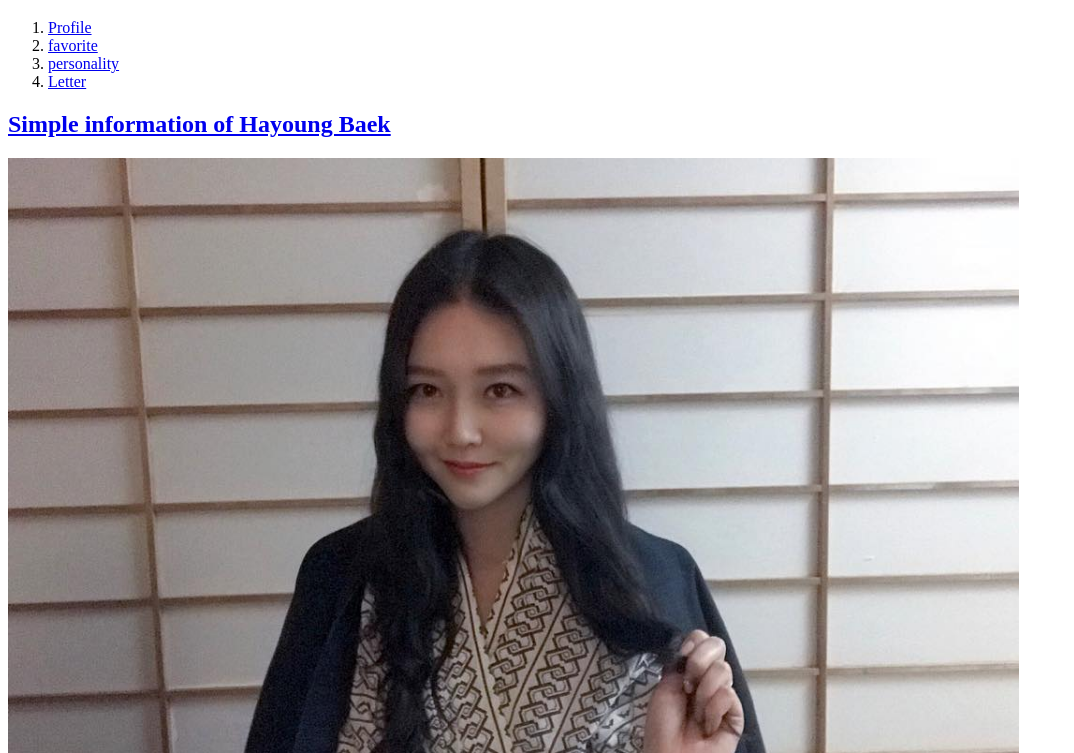
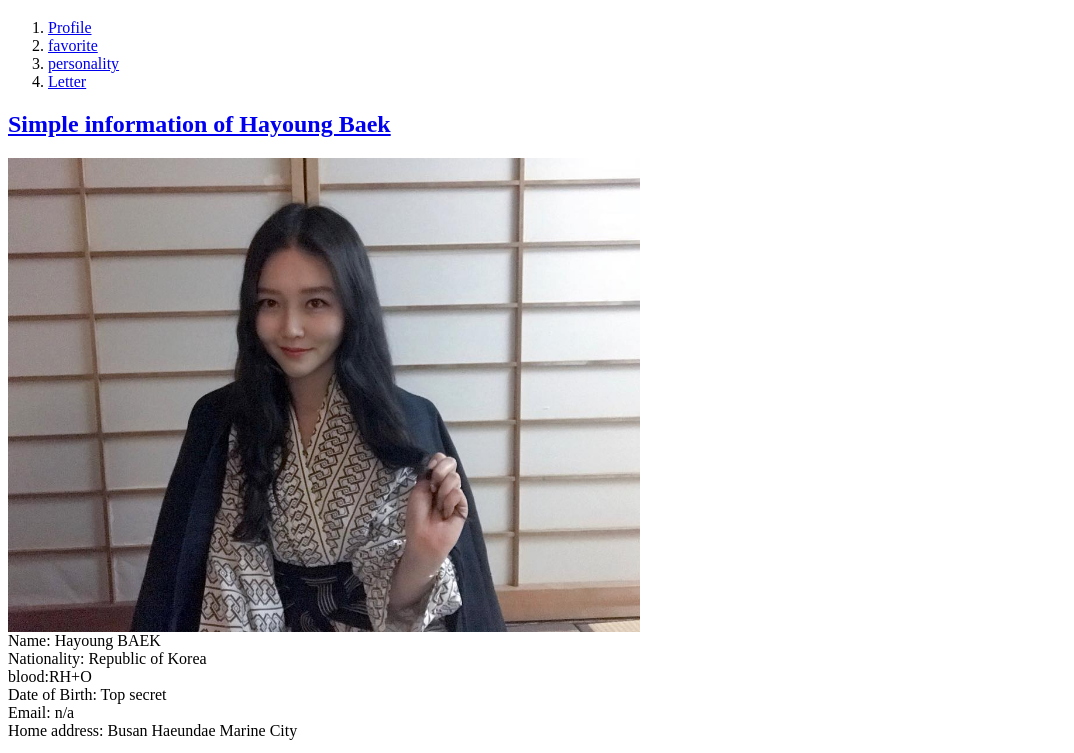
Before and after one commit to kazi2820/Hayoung-Baek, a plain HTML site: page 1.html in a window 1280 px wide. Shown: the part 47-800 px from the top of the page, without its empty margins (0-1074 px from the left). Drawn offline with Linux system fonts and the light colour scheme.

Commit message:
Update 1.html

```diff
--- a/1.html
+++ b/1.html
@@ -15,12 +15,12 @@
 </ol>
 
   <h2><a href="https://www.instagram.com/h___ailey/" target="black" title="SNS of Hayoung Baek"> Simple information of Hayoung Baek</a></h2>
-<p>  <img src="Hayoung Baek.jpg"width="80%"><br>
+<p>  <img src="Hayoung Baek.jpg"width="50%"><br>
   Name: Hayoung BAEK<br>
   Nationality: Republic of Korea<br>
   blood:RH+O<br>
-  Date of Birth: 04/04/1992 <br>
-  Email: bhy404@naver.com<br>
+  Date of Birth: Top secret<br>
+  Email: n/a<br>
   Home address: Busan Haeundae Marine City<br>
 </P>
 </body>
```
